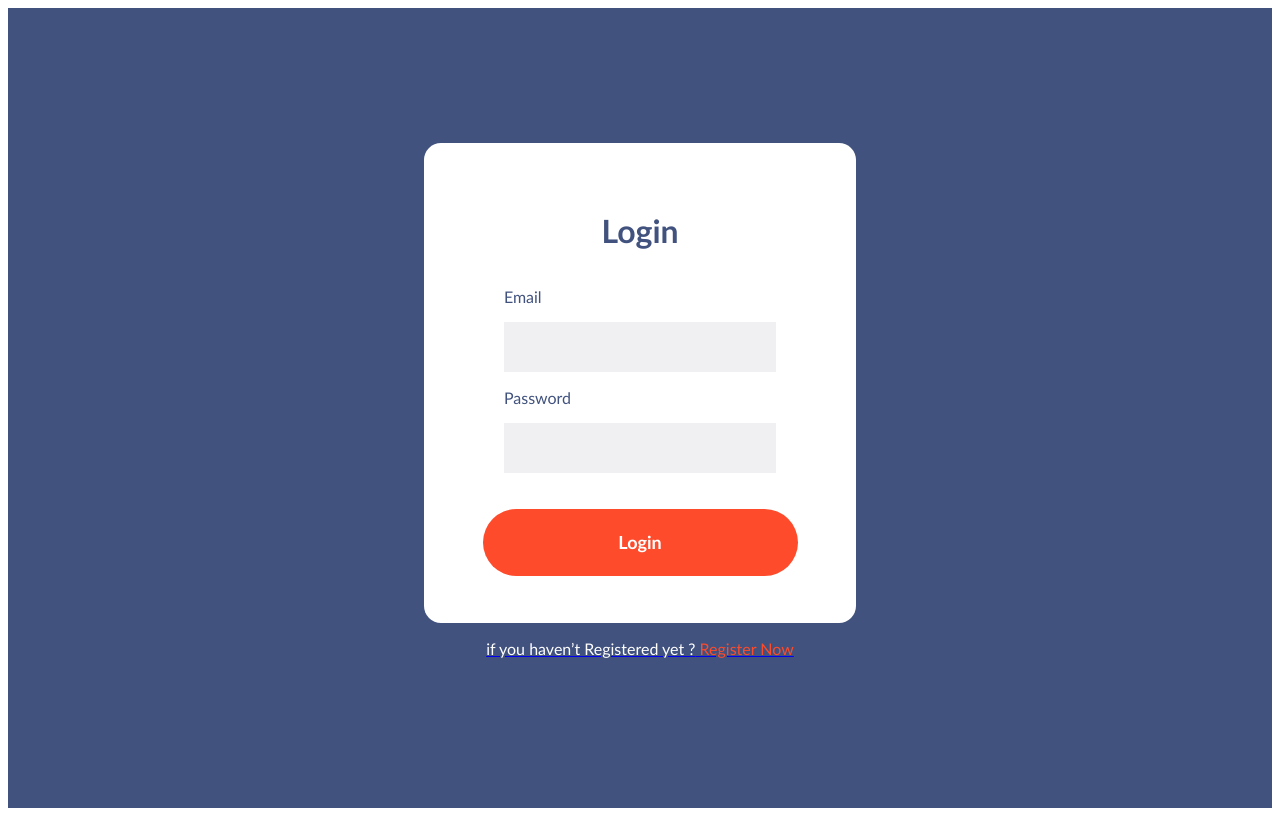
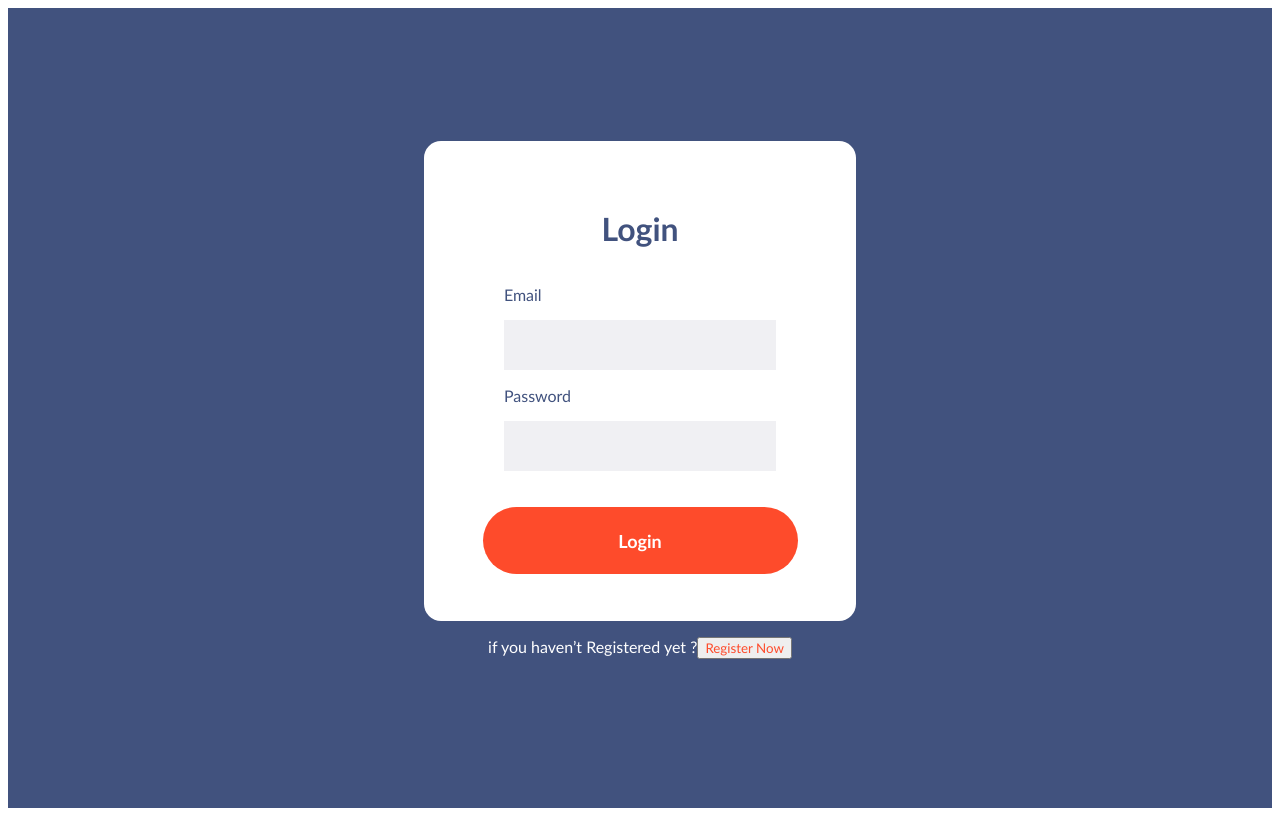
Before and after one commit to jolivert/Fullstack_project, a React (Vite) app in the folder FRONTEND/: page / in a window 1280 px wide. Built offline with nearby package versions, Linux system fonts and the light colour scheme.

Commit message:
Added switch to change from loggin mode to register mode using togglemode. Save token in localStorage and start login state with the login stored in the localStorage

```diff
--- a/FRONTEND/src/App.jsx
+++ b/FRONTEND/src/App.jsx
@@ -8,27 +8,29 @@ import { useState } from "react";
 import Login from "./components/Login.jsx";
 
 function App() {
-  const [token, setToken] = useState(null);
+  const [token, setToken] = useState(localStorage.getItem("token"));
+  const [toggle,setToggle] = useState("login")
 
   const login = (token) => {
     setToken(token);
+    localStorage.setItem("token",JSON.stringify(token));
   };
 
-  if (token === null) {
-    return (
-    <div>
-
-    <Routes>
-          <Route path="/" element={<Login onLogin={login} />}>
-
-          </Route>
-          <Route path="/signUp" element={<SignUp />}>
-          </Route>
-        </Routes>
+  const togfunct= (toggle) =>{
+    console.log(toggle)
+    setToggle(toggle);
+  }
 
 
-    </div>
-    );
+  if (token === null) {
+    if (toggle=== "login") {return <Login onLogin={login} ontoggle={togfunct}/>}
+    else{ return <SignUp/>
+
+
+    };
+
+
+
 
   } else {
     return (
--- a/FRONTEND/src/components/Login.jsx
+++ b/FRONTEND/src/components/Login.jsx
@@ -1,16 +1,14 @@
-import React from 'react'
+import React from "react";
 import { Link } from "react-router-dom";
-import '../assets/style/login.css'
+import "../assets/style/login.css";
 import * as api from "./api";
-import { useState } from 'react';
+import { useState } from "react";
 
-
-const Login = ({ onLogin }) => {
+const Login = ({ onLogin, ontoggle }) => {
   const [email, setEmail] = useState("");
   const [password, setPassword] = useState("");
-  const [mode, setMode] = useState("login");
+  const [mode, setMode] = useState("register");
   const [message, setMessage] = useState(null);
-
 
   const login = async (userData) => {
     const { success, token, error } = await api.login(userData);
@@ -26,25 +24,39 @@ const Login = ({ onLogin }) => {
     login({ email, password });
   };
 
+  const togglemode = (e) => {
+    e.preventDefault();
+    setMode("register");
+    ontoggle(mode);
+  };
+
   return (
     <div className="container-initial">
-      <form className="box-signin"  onSubmit={submit}>
+      <form className="box-signin" onSubmit={submit}>
         <h1>Login</h1>
         <div>
           <p>Email</p>
-        <input type="text" value={email} onChange={(e) => setEmail(e.target.value)} />
+          <input
+            type="text"
+            value={email}
+            onChange={(e) => setEmail(e.target.value)}
+          />
           <p>Password</p>
-        <input type="password" value={password} onChange={(e) => setPassword(e.target.value)} />
+          <input
+            type="password"
+            value={password}
+            onChange={(e) => setPassword(e.target.value)}
+          />
         </div>
 
         <button>Login</button>
       </form>
-      <Link to="/signUp">
+
         <p className="registerNow">
-        if you haven’t Registered yet ?<span> Register Now</span>{' '}
+          if you haven’t Registered yet ?<button  onClick={togglemode}><span> Register Now</span>{" "} </button>
         </p>
-      </Link>
+
     </div>
-  )
-}
-export default Login
+  );
+};
+export default Login;
```
Lines whose indentation alone changed are shown as unchanged.
